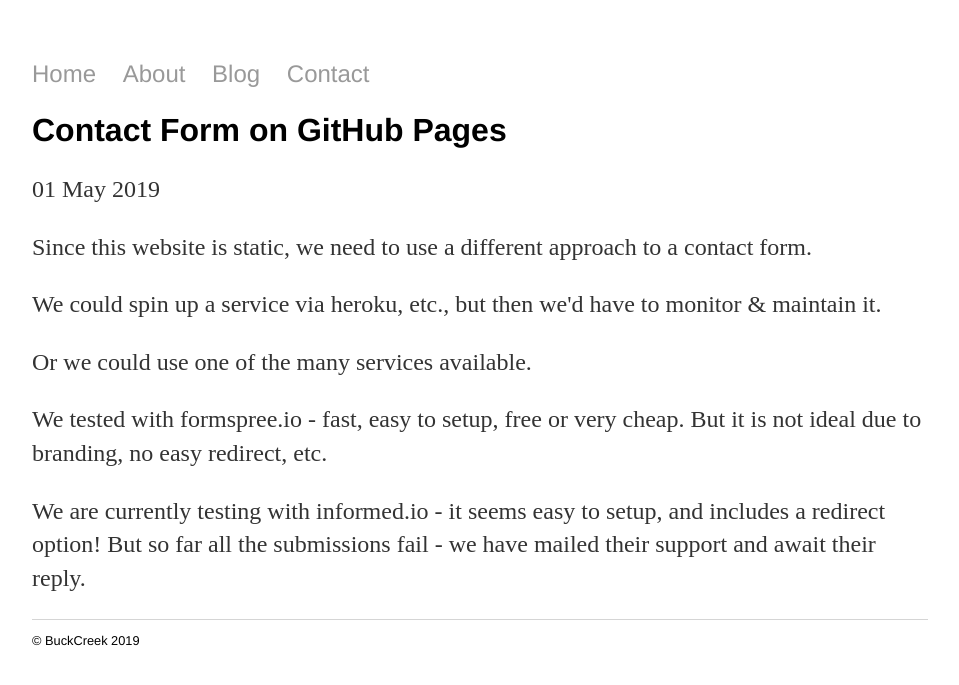
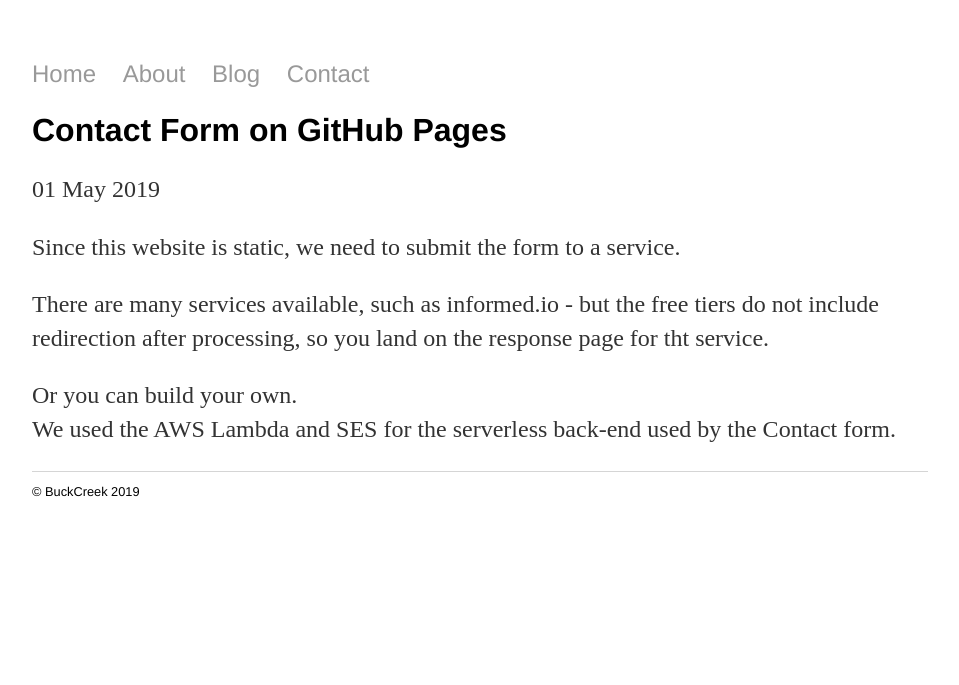
Before and after one commit to shanebp/shanebp.github.io, a Jekyll site: the page built from _posts/2019-05-01-github-pages-email.md, in a window 1280 px wide. Shown: the top 685 px of the page, without its empty margins (160-1119 px from the left). Built offline with Jekyll 4.4.1, drawn with Linux system fonts in a browser that asks for light colours.

Commit message:
Update 2019-05-01-github-pages-email.md

```diff
--- a/_posts/2019-05-01-github-pages-email.md
+++ b/_posts/2019-05-01-github-pages-email.md
@@ -4,11 +4,8 @@ title: "Contact Form on GitHub Pages"
 date: 2019-05-01
 ---
 
-<p>Since this website is static, we need to use a different approach to a contact form.</p>
+<p>Since this website is static, we need to submit the form to a service.</p>
 
-<p>We could spin up a service via heroku, etc., but then we'd have to monitor & maintain it.</p>
+<p>There are many services available, such as informed.io - but the free tiers do not include redirection after processing, so you land on the response page for tht service.</p>
 
-<p>Or we could use one of the many services available.</p>
-
-<p>We tested with formspree.io - fast, easy to setup, free or very cheap. But it is not ideal due to branding, no easy redirect, etc. </p>
-<p>We are currently testing with informed.io - it seems easy to setup, and includes a redirect option! But so far all the submissions fail - we have mailed their support and await their reply. </p>
+<p>Or you can build your own. <br>We used the AWS Lambda and SES for the serverless back-end used by the Contact form.</p>
```
